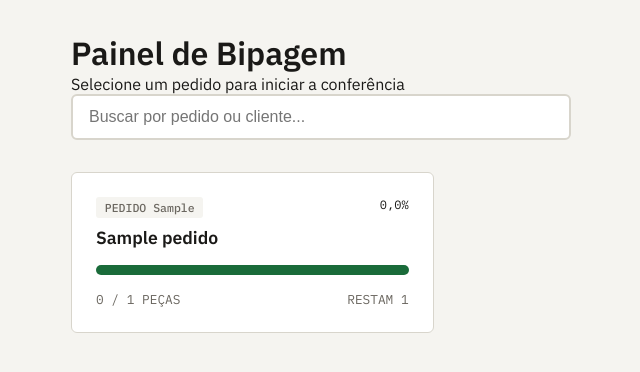
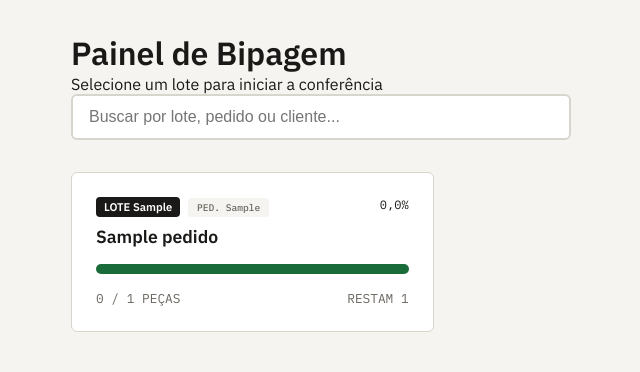
Before and after one commit to paulo15z/Tarugo, a Django app: page /bipagem/ in a window 1280 px wide. Shown: the part 52-424 px from the top of the page, without its empty margins (1-641 px from the left). Run offline with Django 5.2, Linux system fonts and the light colour scheme; a user stored in the database is signed in; tables that the repository leaves empty hold one stand-in row (values such as "Sample post").

Commit message:
fix(bipagem): correctly capture and display manual batch number (lote) from PCP app

```diff
--- a/apps/bipagem/templates/bipagem/index.html
+++ b/apps/bipagem/templates/bipagem/index.html
@@ -56,6 +56,14 @@
     outline: none;
     border-color: var(--text);
   }
+  .lote-badge {
+    background: var(--text);
+    color: white;
+    padding: 0.2rem 0.5rem;
+    border-radius: 4px;
+    font-size: 0.7rem;
+    font-weight: 700;
+  }
 </style>
 {% endblock %}
 
@@ -63,19 +71,22 @@
 <div class="page-header">
   <div>
     <h1 class="page-title">Painel de Bipagem</h1>
-    <p class="page-subtitle">Selecione um pedido para iniciar a conferência</p>
+    <p class="page-subtitle">Selecione um lote para iniciar a conferência</p>
   </div>
 </div>
 
 <div class="search-box">
-  <input type="text" id="search-orders" placeholder="Buscar por pedido ou cliente..." autocomplete="off">
+  <input type="text" id="search-orders" placeholder="Buscar por lote, pedido ou cliente..." autocomplete="off">
 </div>
 
 <div class="dashboard-grid" id="orders-grid">
   {% for p in pedidos %}
-  <a href="{% url 'bipagem:pedido_detalhe' p.numero_pedido %}" class="card order-card" data-search="{{ p.numero_pedido }} {{ p.cliente_nome }}">
+  <a href="{% url 'bipagem:pedido_detalhe' p.numero_pedido %}" class="card order-card" data-search="{{ p.lote }} {{ p.numero_pedido }} {{ p.cliente_nome }}">
     <div style="display: flex; justify-content: space-between; align-items: flex-start; margin-bottom: 0.5rem;">
-      <span class="badge badge-pendente">PEDIDO {{ p.numero_pedido }}</span>
+      <div style="display: flex; gap: 0.5rem; align-items: center;">
+        <span class="lote-badge">LOTE {{ p.lote }}</span>
+        <span class="badge badge-pendente" style="font-size: 0.6rem;">PED. {{ p.numero_pedido }}</span>
+      </div>
       <span class="mono" style="font-size: 0.75rem;">{{ p.percentual }}%</span>
     </div>
     <h3 style="font-size: 1.1rem; margin-bottom: 0.25rem;">{{ p.cliente_nome }}</h3>
--- a/apps/bipagem/views.py
+++ b/apps/bipagem/views.py
@@ -1,6 +1,6 @@
 from django.shortcuts import render, get_object_or_404
 from django.contrib.auth.decorators import login_required
-from django.db.models import Count, Q
+from django.db.models import Count, Q, Max
 
 from apps.bipagem.models import Pedido, Modulo, Peca
 from apps.bipagem.selectors.progresso import (
@@ -13,9 +13,11 @@ from apps.bipagem.domain.tipos import StatusPeca
 @login_required
 def index(request):
     """Página principal do scanner de bipagem (Dashboard Operacional)."""
+    # Puxamos o numero_lote_pcp mais comum ou o primeiro encontrado para cada pedido
     pedidos_qs = Pedido.objects.annotate(
         total=Count('ordens_producao__modulos__pecas'),
-        bipadas=Count('ordens_producao__modulos__pecas', filter=Q(ordens_producao__modulos__pecas__status=StatusPeca.BIPADA))
+        bipadas=Count('ordens_producao__modulos__pecas', filter=Q(ordens_producao__modulos__pecas__status=StatusPeca.BIPADA)),
+        lote_manual=Max('ordens_producao__modulos__pecas__numero_lote_pcp')
     ).order_by('-data_criacao')
 
     pedidos = []
@@ -26,10 +28,11 @@ def index(request):
 
         pedidos.append({
             'numero_pedido': p.numero_pedido,
+            'lote': p.lote_manual or "---",
             'cliente_nome': p.cliente_nome,
             'total': total,
             'bipadas': bipadas,
-            'bipadas_neg': -bipadas, # Para cálculo no template
+            'bipadas_neg': -bipadas,
             'percentual': round(percentual, 1)
         })
 
@@ -37,7 +40,6 @@ def index(request):
 
 @login_required
 def pedidos_list(request):
-    """Redireciona para a index que agora é a listagem operacional."""
     return index(request)
 
 @login_required
@@ -47,20 +49,22 @@ def pedido_detalhe(request, numero_pedido):
     if not resumo:
         return render(request, 'bipagem/index.html', {'erro': 'Pedido não encontrado'})
 
-    # Buscar todas as peças do pedido de uma vez para a visão completa
     pecas_qs = Peca.objects.filter(
         modulo__ordem_producao__pedido__numero_pedido=numero_pedido
     ).select_related('modulo').order_by('modulo__nome_modulo', 'id_peca')
 
+    # Pega o lote manual de uma das peças para exibir no cabeçalho
+    lote_manual = pecas_qs.first().numero_lote_pcp if pecas_qs.exists() else "---"
+
     return render(request, 'bipagem/pedido_detalhe.html', {
         'pedido': resumo,
+        'lote_manual': lote_manual,
         'pecas': pecas_qs,
         'status_bipada': StatusPeca.BIPADA
     })
 
 @login_required
 def modulo_detalhe(request, referencia_modulo):
-    """Listagem de peças de um módulo."""
     modulo = get_object_or_404(Modulo, referencia_modulo=referencia_modulo)
     pecas = get_pecas_modulo(referencia_modulo)
 
--- a/apps/pcp/services/processamento_service.py
+++ b/apps/pcp/services/processamento_service.py
@@ -113,7 +113,8 @@ class ProcessamentoPCPService:
         resumo_df.columns = ['roteiro', 'qtd']
         resumo = resumo_df.to_dict(orient='records')
 
-        resultado_bipagem = importar_de_pcp(df, uploaded_file.name)
+        # Passa o número do lote manual para o importador de bipagem
+        resultado_bipagem = importar_de_pcp(df, uploaded_file.name, numero_lote=str(lote))
 
         return {
             'pid': pid,
```
Also changed, not shown: apps/bipagem/services/importador_pcp.py (+5 -3 lines), apps/bipagem/templates/bipagem/pedido_detalhe.html (+15 -9 lines).
